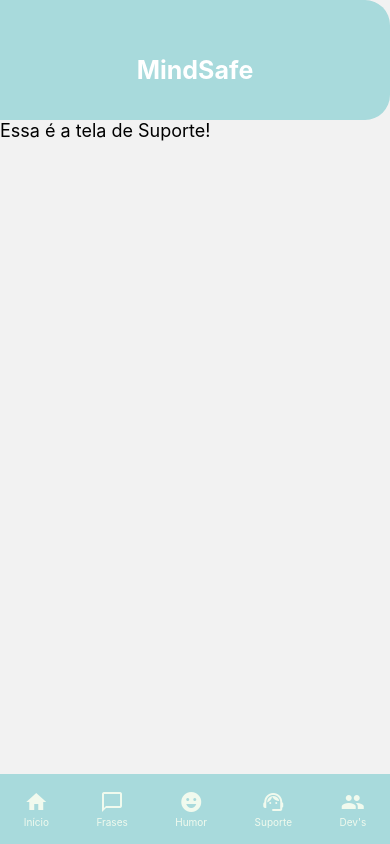
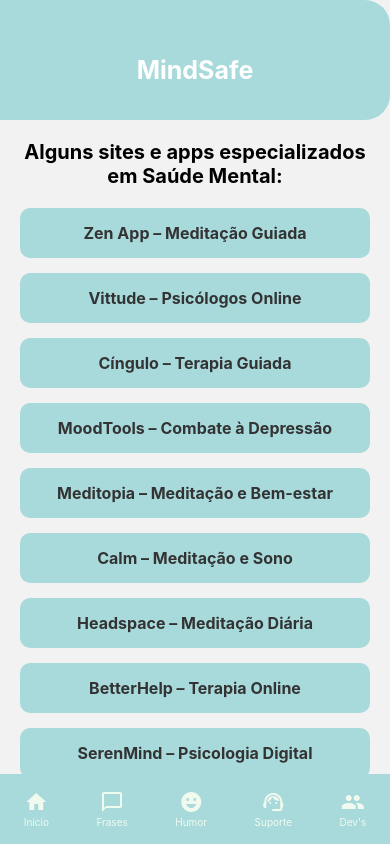
Before and after one commit to Murillo77/CP2-MOBILE, a React Native app in the folder cp2/: screen /Suporte in a window 390 px wide. Built offline with nearby package versions, Linux system fonts and the light colour scheme.

Commit message:
Tela de suporte atualizada.

```diff
--- a/cp2/telas/Suporte/Suporte.js
+++ b/cp2/telas/Suporte/Suporte.js
@@ -1,12 +1,36 @@
-import { View, Text, StyleSheet } from 'react-native';
+import { View, Text, StyleSheet, TouchableOpacity, Linking, ScrollView } from 'react-native';
 import Rodape from '../../src/components/Rodape/Rodape';
 import Header from '../../src/components/Header/Header';
 
 export default function Suporte() {
+  const recursos = [
+    { nome: 'Zen App – Meditação Guiada', url: 'https://zenapp.com.br/' },
+    { nome: 'Vittude – Psicólogos Online', url: 'https://www.vittude.com/' },
+    { nome: 'Cíngulo – Terapia Guiada', url: 'https://www.cingulo.com/' },
+    { nome: 'MoodTools – Combate à Depressão', url: 'https://www.moodtools.org/' },
+    { nome: 'Meditopia – Meditação e Bem-estar', url: 'https://meditopia.com/' },
+    { nome: 'Calm – Meditação e Sono', url: 'https://www.calm.com/' },
+    { nome: 'Headspace – Meditação Diária', url: 'https://www.headspace.com/' },
+    { nome: 'BetterHelp – Terapia Online', url: 'https://www.betterhelp.com/' },
+    { nome: 'SerenMind – Psicologia Digital', url: 'https://serenmind.com/' },
+  ];
+
   return (
     <View style={styles.container}>
       <Header/>
-      <Text style={styles.texto}>Essa é a tela de Suporte!</Text>
+      <ScrollView contentContainerStyle={styles.scrollContent}>
+        <Text style={styles.texto}>Alguns sites e apps especializados em Saúde Mental:</Text>
+
+        {recursos.map((item, index) => (
+          <TouchableOpacity
+            key={index}
+            style={styles.card}
+            onPress={() => Linking.openURL(item.url)}
+          >
+            <Text style={styles.cardText}>{item.nome}</Text>
+          </TouchableOpacity>
+        ))}
+      </ScrollView>
       <Rodape/>
     </View>
   );
@@ -16,7 +40,26 @@
   container: {
     flex: 1,
   },
+  scrollContent: {
+    padding: 20,
+    paddingBottom: 80,
+  },
   texto: {
-    fontSize: 18,
+    fontSize: 20,
+    textAlign: 'center',
+    marginBottom: 20,
+    fontWeight:'bold'
+  },
+  card: {
+    backgroundColor: '#A8DADC',
+    padding: 15,
+    borderRadius: 10,
+    marginBottom: 15,
+    alignItems: 'center',
+  },
+  cardText: {
+    fontSize: 16,
+    fontWeight: 'bold',
+    color: '#333',
   },
 });
```
